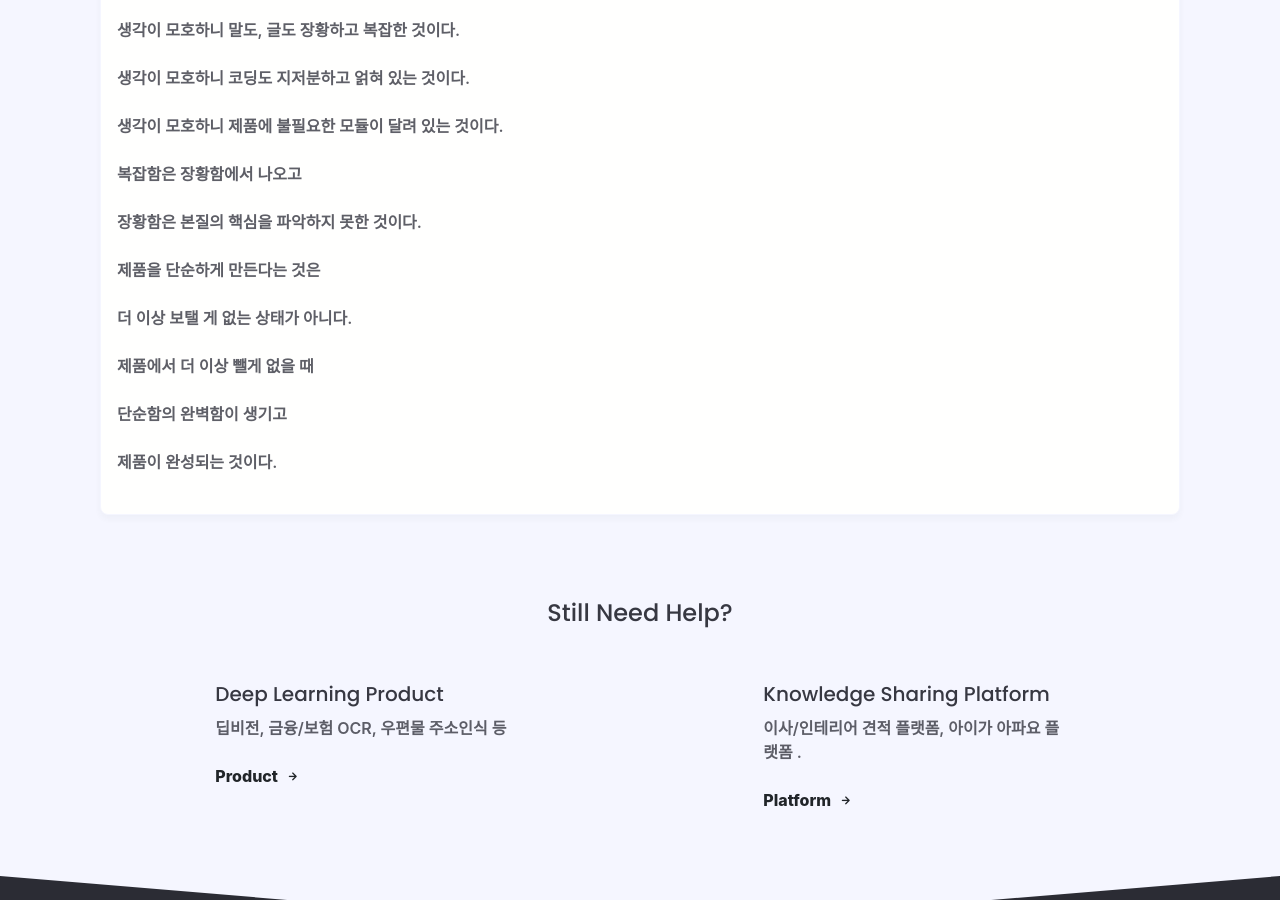
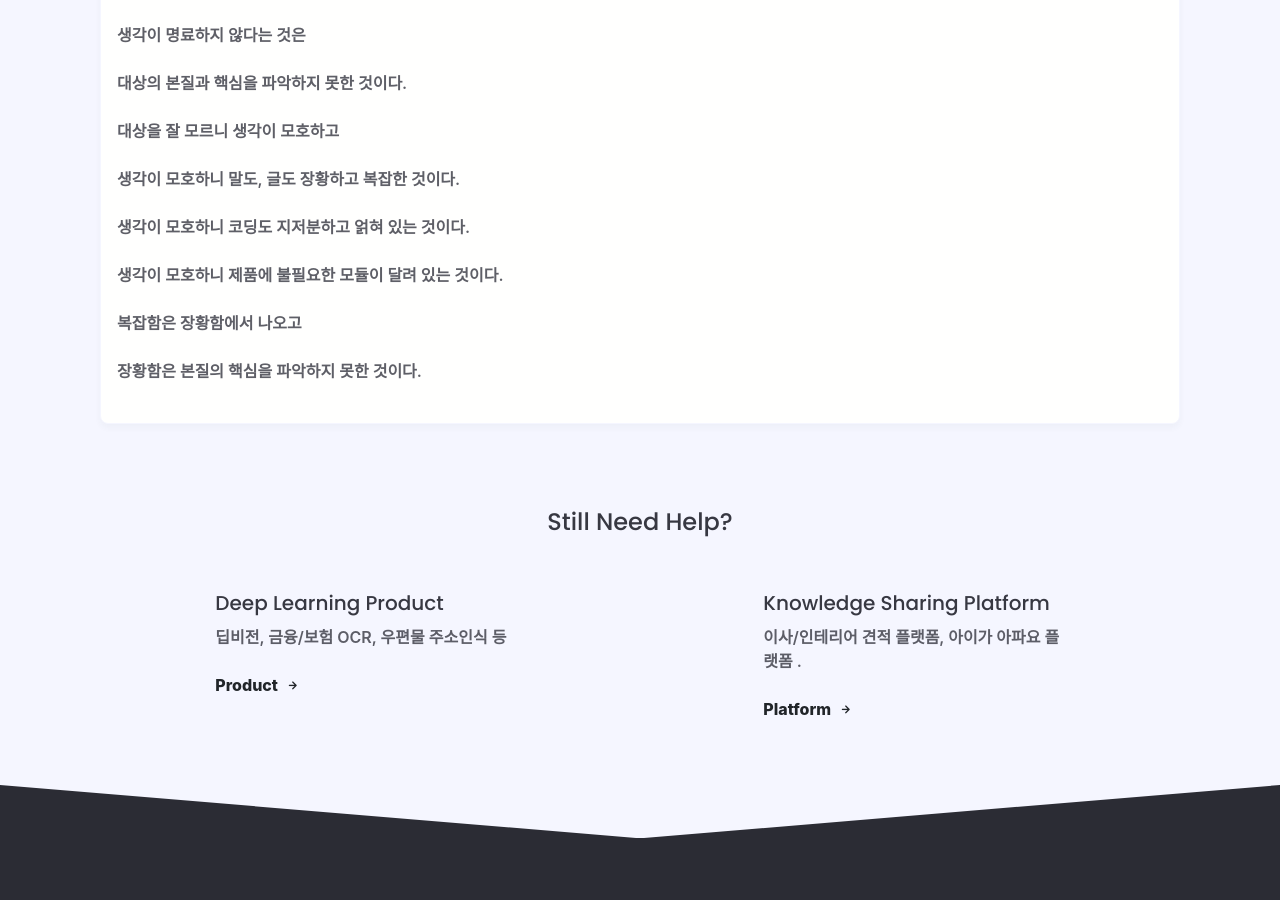
Before and after one commit to ontime-git/ontime-git.github.io, a Jekyll site: the page built from _posts/culture/2021-03-04-Simple-Is-Perfect.md, in a window 1280 px wide and 900 px high, scrolled down 1122 px. Built offline with Jekyll 4.4.1, drawn with Linux system fonts in a browser that asks for light colours; nearby versions of some CDN libraries; some web fonts are replaced; comment, search, counter and statistics services are not loaded; some of the changed text lies outside the part shown.

Commit message:
Update 2021-03-04-Simple-Is-Perfect.md

```diff
--- a/_posts/culture/2021-03-04-Simple-Is-Perfect.md
+++ b/_posts/culture/2021-03-04-Simple-Is-Perfect.md
@@ -65,17 +74,3 @@ published: true
 복잡함은 장황함에서 나오고
 
 장황함은 본질의 핵심을 파악하지 못한 것이다.
-
-
-
-제품을 단순하게 만든다는 것은
-
-더 이상 보탤 게 없는 상태가 아니다.
-
-
-
-제품에서 더 이상 뺄게 없을 때
-
-단순함의 완벽함이 생기고
-
-제품이 완성되는 것이다.
```
Also changed, not shown: other parts of _posts/culture/2021-03-04-Simple-Is-Perfect.md (+9 -0 lines).
